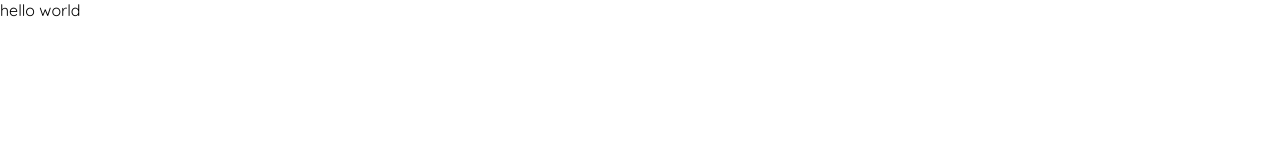
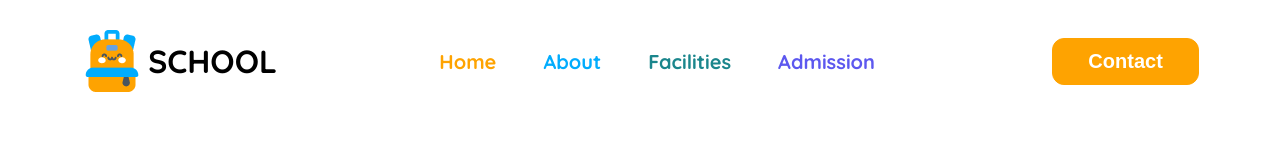
Before and after one commit to touhidtamim/PG-A2, a plain HTML site: page index.html in a window 1280 px wide. Drawn offline with Linux system fonts and the light colour scheme.

Commit message:
added navbar and made it responsive

```diff
--- a/index.html
+++ b/index.html
@@ -18,6 +18,27 @@
 
 </head>
 <body>
-  hello world
+  <!-- NavBar Section -->
+
+<nav>
+  <div class="container">
+    <img src="assets/logo.png" width="100%" alt="coming soon">
+    <h2>SCHOOL</h2>
+  </div>
+  <div class="container-2">
+    <div><a href="Home" class="orange"> Home</a></div>
+    <div><a href="About" class="sky-blue"> About</a></div>
+    <div><a href="Facilities" class="shade-green"> Facilities</a></div>
+    <div><a href="Admission" class="light-magenta"> Admission</a></div>
+  </div>
+  <div class="container-3"><button class="orange-bg">Contact</button></div>
+  <img class="h-icon" src="assets/hamburger.png">
+</nav>
+
+
+<!-- Banner Section  -->
+
+
+
 </body>
 </html>
--- a/styles-kids/styles.css
+++ b/styles-kids/styles.css
@@ -1,9 +1,141 @@
-body{
-  font-family: "Quicksand", serif;
-}
+body{ font-family: "Quicksand", serif;}
+
 
 *{
   padding: 0;
   margin: 0;
-  box-sizing: border-box;
+  box-sizing: border-box; }
+
+
+body{ margin-top: 30px;}
+
+
+
+
+
+/* Shared style Section */
+
+.orange{
+  color: rgb(254, 163, 1);
 }
+
+.orange-bg{
+  background-color: rgb(254, 163, 1);
+}
+
+.sky-blue{
+  color: rgb(1, 172, 253);
+}
+
+.shade-green{
+  color: rgb(27, 134, 140);
+}
+
+.light-magenta{
+  color: rgb(93, 88, 239);
+}
+
+
+button:hover{
+  cursor: pointer;
+  color: white;
+  border: black;
+  background-color: #4c7ade;
+  border: 1px solid #25808e;
+}
+
+
+
+
+
+
+/* NavBar Section */
+
+nav{
+  display: flex;
+  justify-content: space-around;
+}
+
+.h-icon{
+  display: none;
+}
+
+.container{
+  display: flex;
+  align-items: center;
+}
+
+.container h2{
+  font-size: 2rem;
+  margin-left:5px;
+}
+
+
+.container-2{
+  display: flex;
+  align-items: center;
+  gap: 32px;
+}
+
+.container-2 a{
+  text-decoration: none;
+  margin-right: 15px;
+  font-size: 20px;
+  font-weight: 700;
+}
+
+.container-3 button{
+  color: white;
+  padding: 11px 35px;
+  border: 1px solid rgb(254, 163, 1);
+  border-radius: 12px;
+  font-size: 20px;
+  font-weight: 600;
+  margin-top: 8px;
+}
+
+
+
+/* Banner Section  */
+
+
+
+
+
+
+
+/* Media Query Section */
+
+@media screen and (max-width: 576px) {
+
+/* NavBar Section */
+.container-2,.container-3,.container h2{
+  display: none;
+}
+
+nav{
+  justify-content: space-between;
+  align-items: center;
+  padding: 15px 40px 15px 40px;
+
+}
+.container img{
+  width: 46px;
+  height: 46px;
+}
+
+.h-icon{
+  display: block;
+  width: 22.5px;
+  height: 15px;
+}
+
+
+
+/* Banner Section */
+
+
+
+
+
+}
```
Also changed, not shown: assets/hamburger.png (added), 1 other file.
